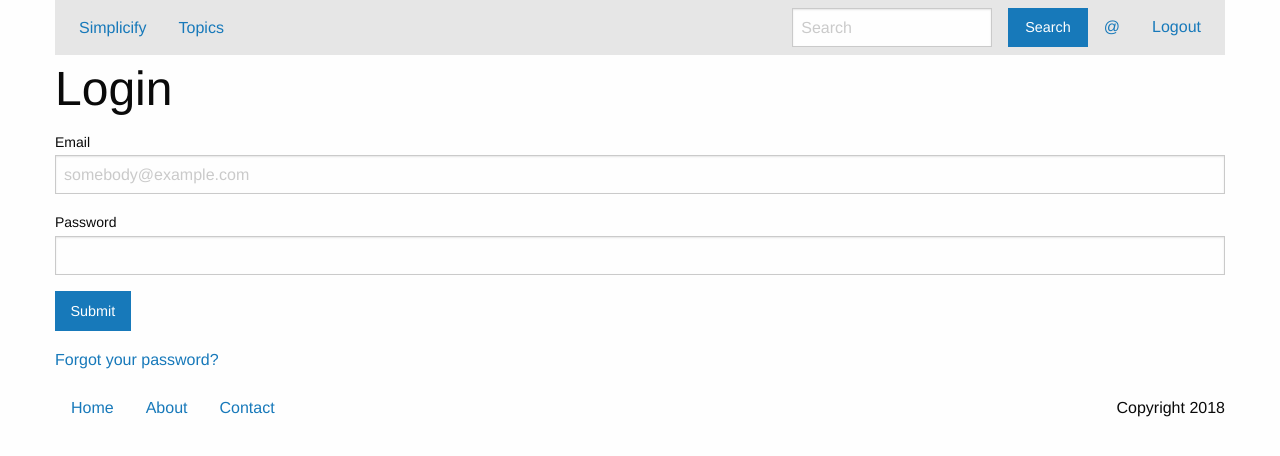
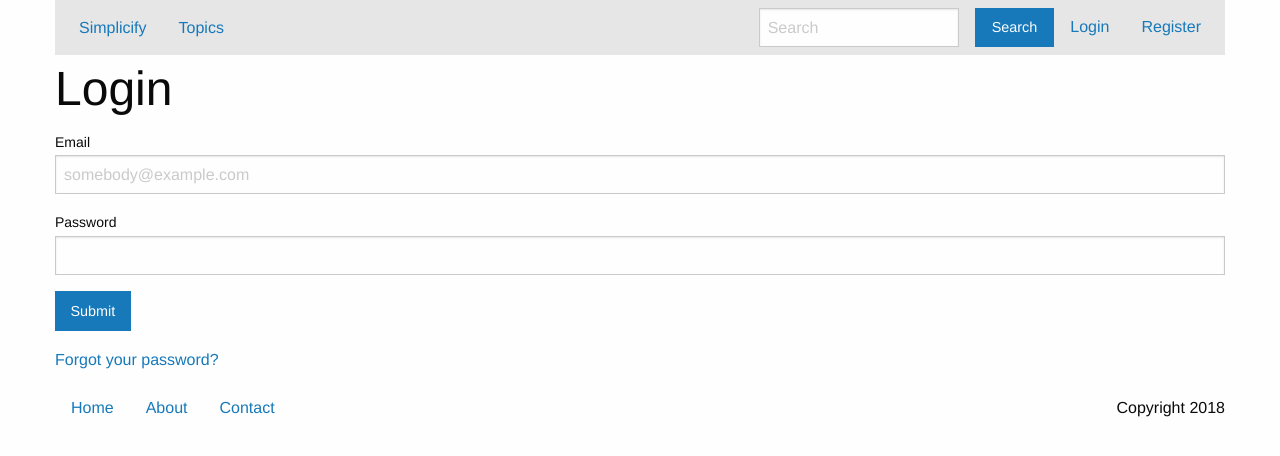
Before and after one commit to CarlJohnston/domauthority_client, a React (Create React App) app in the folder frontend/: page /login in a window 1280 px wide. Shown: the top 456 px of the page. Built offline with nearby package versions, Linux system fonts and the light colour scheme.

Commit message:
Set currentUser on succesful login

```diff
--- a/frontend/src/components/App/App.js
+++ b/frontend/src/components/App/App.js
@@ -35,12 +35,15 @@ class App extends Component {
         accessToken: token ? token.accessToken : null,
         client: token ? token.client : null,
       },
+      setCurrentUser: (data) => {
+        this.setState({currentUser: data});
+      },
     };
   }
 
   render() {
     return (
-      <CurrentUser.Provider value={this.state.currentUser}>
+      <CurrentUser.Provider value={this.state}>
         <Router>
           <Route to='/' component={Layout} />
         </Router>
--- a/frontend/src/components/Layout/Layout.js
+++ b/frontend/src/components/Layout/Layout.js
@@ -14,7 +14,7 @@ class Layout extends Component {
   render() {
     return (
       <CurrentUser.Consumer>
-        {currentUser => (
+        {({currentUser, setCurrentUser }) => (
           <div>
             <div className="grid-container">
               <div className="top-bar">
@@ -29,17 +29,17 @@ class Layout extends Component {
                     <li><input type="search" placeholder="Search" /></li>
                     <li><button type="button" className="button">Search</button></li>
 
-                    {currentUser !== {} &&
+                    {currentUser.uid &&
                      <li><Link to={`/users/${currentUser.username}`}>@{currentUser.username}</Link></li>
                     }
-                    {currentUser !== {} &&
+                    {currentUser.uid &&
                      <li><a href="#">Logout</a></li>
                     }
 
-                    {currentUser === {} &&
+                    {!currentUser.uid &&
                      <li><Link to='/login'>Login</Link></li>
                     }
-                    {currentUser === {} &&
+                    {!currentUser.uid &&
                      <li><Link to='/register'>Register</Link></li>
                     }
                   </ul>
--- a/frontend/src/components/Login/Login.js
+++ b/frontend/src/components/Login/Login.js
@@ -4,6 +4,10 @@ import 'whatwg-fetch';
 import PNotify from 'pnotify/dist/umd/PNotify';
 import PNotifyButtons from 'pnotify/dist/umd/PNotifyButtons';
 import DeviseAuthTokenParser from '../../mixins/DeviseAuthTokenParser';
+
+import CurrentUser from '../../contexts/User';
+
+import withCurrentUser from '../hocs/withCurrentUser';
 
 import STATUS from '../../helpers/Status';
 import TOKEN from '../../helpers/Token';
@@ -26,11 +30,7 @@ class Login extends Component {
 
     this.$form.foundation();
 
-    this.$form.on('submit', (e) => {
-      e.preventDefault();
-    });
-
-    this.$form.on('formvalid.zf.abide', (e) => {
+    this.$form.on('formvalid.zf.abide', function (e) {
       var email = this.$form.find('#email').val();
       var password = this.$form.find('#password').val();
       var request = new Request('/authenticate/sign_in', {
@@ -84,17 +84,23 @@ class Login extends Component {
             };
             localStorage.setItem(TOKEN.authentication.key, JSON.stringify(token));
 
+            this.props.setCurrentUser(token);
+
             this.props.history.push('/');
           }
         });
-    });
+    }.bind(this));
+  }
+
+  loginFormSubmit(e) {
+    e.preventDefault();
   }
 
   render() {
     return (
       <div>
         <h1>Login</h1>
-        <form ref={this.loginFormNode} data-abide noValidate>
+        <form ref={this.loginFormNode} data-abide noValidate onSubmit={this.loginFormSubmit}>
           <label>
             Email
             <input id="email" name="email" type="email" placeholder="somebody@example.com" required pattern="email" />
@@ -117,4 +123,4 @@ class Login extends Component {
   }
 }
 
-export default Login;
+export default withCurrentUser(Login);
--- /dev/null
+++ b/frontend/src/components/hocs/withCurrentUser.js
@@ -0,0 +1,23 @@
+import React, { Component } from 'react';
+
+import CurrentUser from '../../contexts/User';
+
+function withCurrentUser(WrappedComponent) {
+  return class extends Component {
+    constructor(props) {
+      super(props);
+    }
+
+    render() {
+      return (
+        <CurrentUser.Consumer>
+          {({currentUser, setCurrentUser}) => (
+             <WrappedComponent {...this.props} currentUser={currentUser} setCurrentUser={setCurrentUser} />
+          )}
+        </CurrentUser.Consumer>
+      );
+    }
+  };
+}
+
+export default withCurrentUser;
--- a/frontend/src/contexts/User.js
+++ b/frontend/src/contexts/User.js
@@ -1,5 +1,14 @@
 import React from 'react';
 
-const CurrentUser = React.createContext(undefined);
+const CurrentUser = React.createContext({
+  currentUser: {
+    uid: null,
+    name: null,
+    username: null,
+    accessToken: null,
+    client: null,
+  },
+  setCurrentUser: (data) => {},
+});
 
 export default CurrentUser;
```
